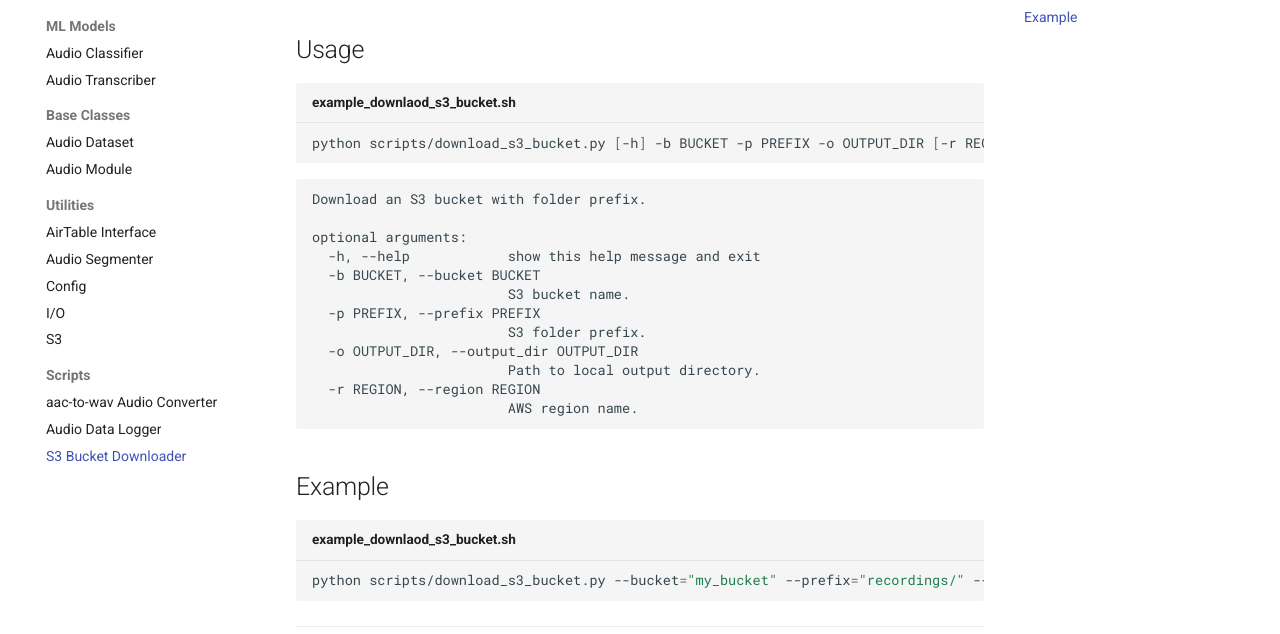
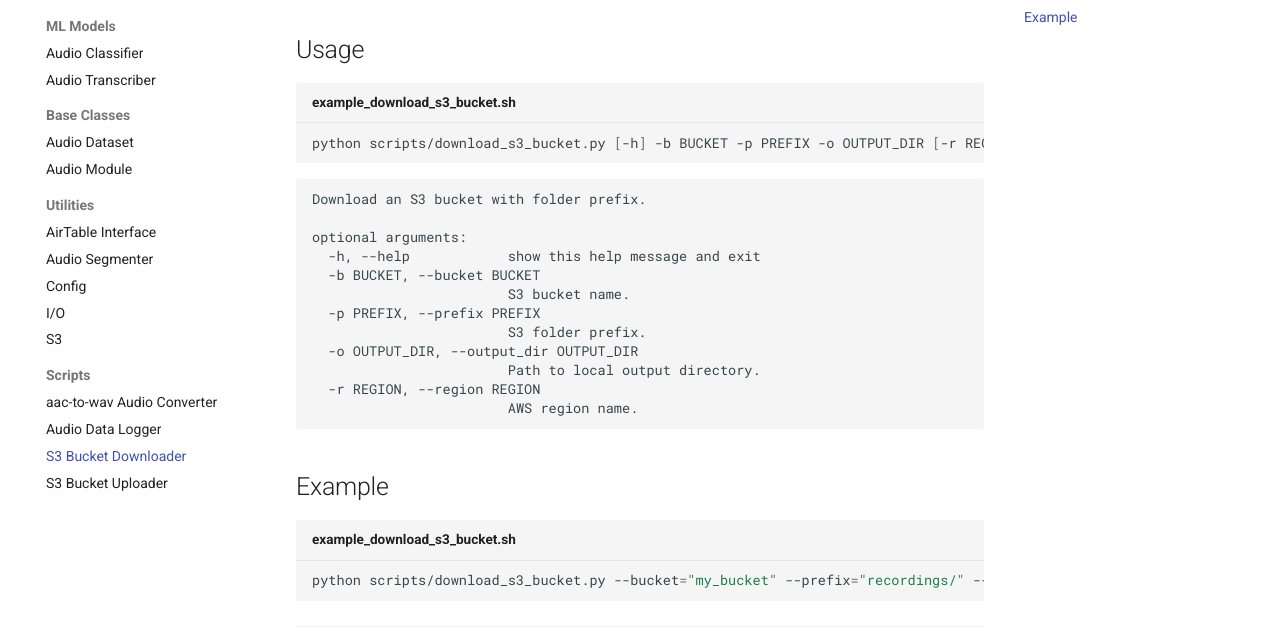
Before and after one commit to bookbot-kids/speechline, an MkDocs documentation site: the page built from docs/reference/scripts/download_s3_bucket.md, in a window 1280 px wide and 1015 px high. Shown: the part 196-830 px from the top of the window. Built offline with MkDocs 1.6.1 and Material for MkDocs 9.7.7, drawn with Linux system fonts in a browser that asks for light colours; comment, search, counter and statistics services are not loaded.

Commit message:
Added S3 Uploader Docs

````diff
--- a/docs/reference/scripts/download_s3_bucket.md
+++ b/docs/reference/scripts/download_s3_bucket.md
@@ -2,7 +2,7 @@
 
 ## Usage
 
-```sh title="example_downlaod_s3_bucket.sh"
+```sh title="example_download_s3_bucket.sh"
 python scripts/download_s3_bucket.py [-h] -b BUCKET -p PREFIX -o OUTPUT_DIR [-r REGION]
 ```
 
@@ -23,7 +23,7 @@
 
 ## Example
 
-```sh title="example_downlaod_s3_bucket.sh"
+```sh title="example_download_s3_bucket.sh"
 python scripts/download_s3_bucket.py --bucket="my_bucket" --prefix="recordings/" --output_dir="downloads/"
 ```
 
--- a/mkdocs.yml
+++ b/mkdocs.yml
@@ -68,3 +68,4 @@
           - aac-to-wav Audio Converter: reference/scripts/aac_to_wav.md
           - Audio Data Logger: reference/scripts/data_logger.md
           - S3 Bucket Downloader: reference/scripts/download_s3_bucket.md
+          - S3 Bucket Uploader: reference/scripts/upload_s3_bucket.md
````
Also changed, not shown: docs/reference/scripts/upload_s3_bucket.md (added, +32 -0 lines).
